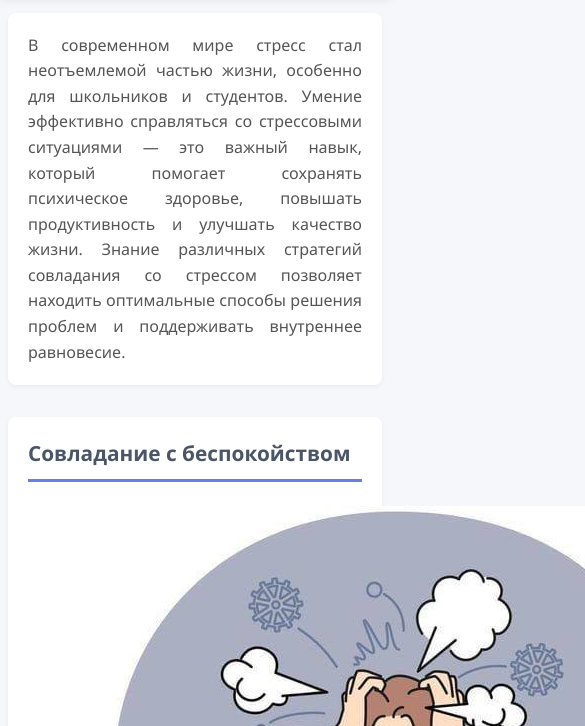
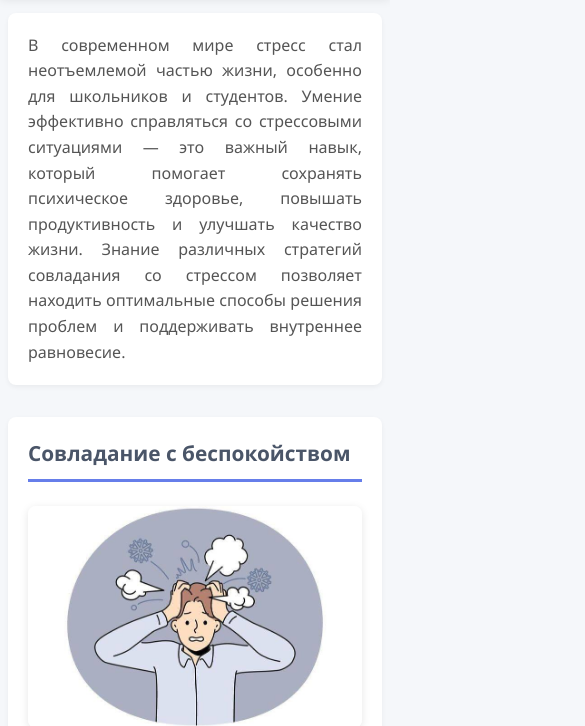
Before and after one commit to fggtf24-cyber/01, a plain HTML site: page index.html in a window 390 px wide. Shown: the part 118-844 px from the top of the page, 585 px wide, since content can reach past the window. Drawn offline with Linux system fonts and the light colour scheme.

Commit message:
Add files via upload

```diff
--- a/style.css
+++ b/style.css
@@ -115,6 +115,21 @@ main {
     margin-bottom: 0;
 }
 
+/* Изображения */
+.section-image,
+.technique-image {
+    margin: 1.5rem 0;
+    text-align: center;
+}
+
+.section-image img,
+.technique-image img {
+    max-width: 100%;
+    height: auto;
+    border-radius: 8px;
+    box-shadow: 0 2px 8px rgba(0, 0, 0, 0.1);
+}
+
 /* Список этапов */
 .steps-list {
     background-color: #f7fafc;
@@ -186,6 +201,11 @@ footer p {
     .intro p {
         font-size: 1rem;
     }
+
+    .section-image,
+    .technique-image {
+        margin: 1.25rem 0;
+    }
 }
 
 /* Адаптивность для очень маленьких экранов */
```
